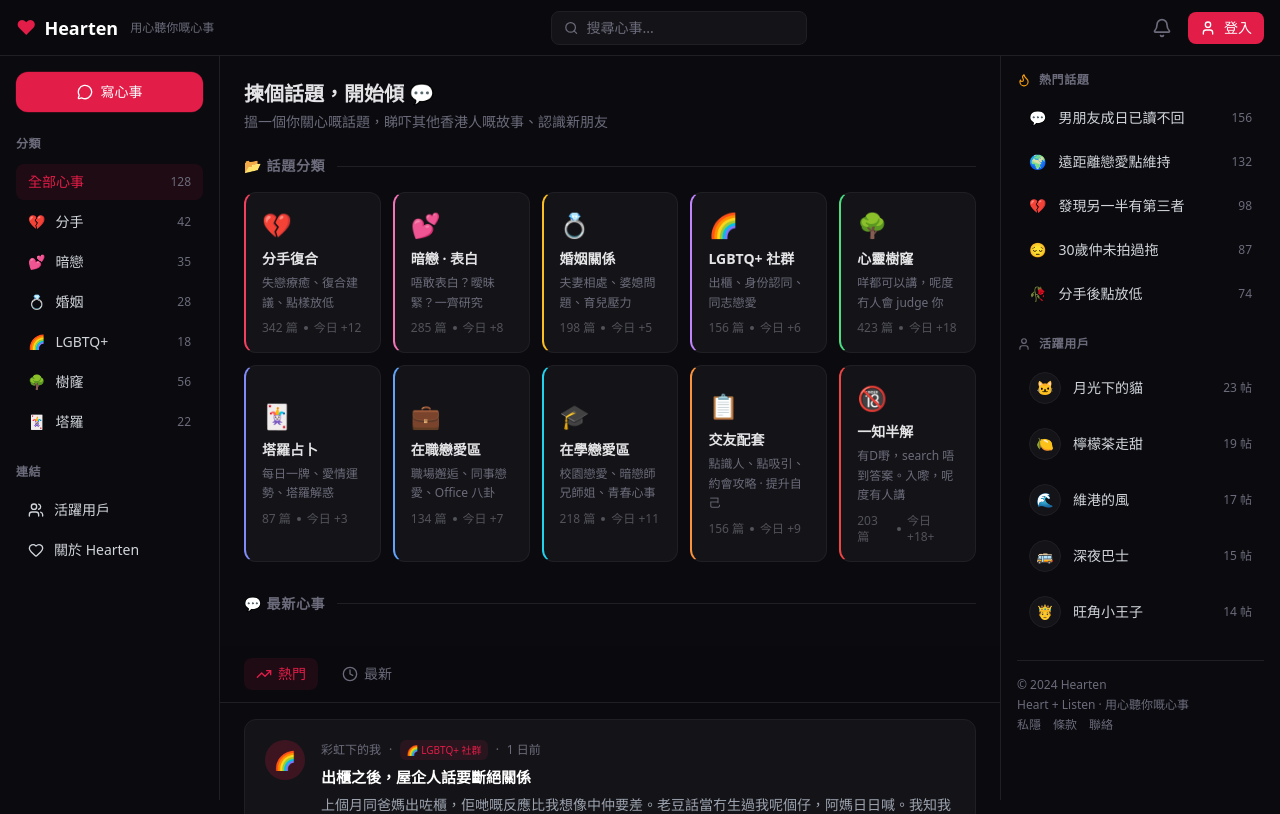
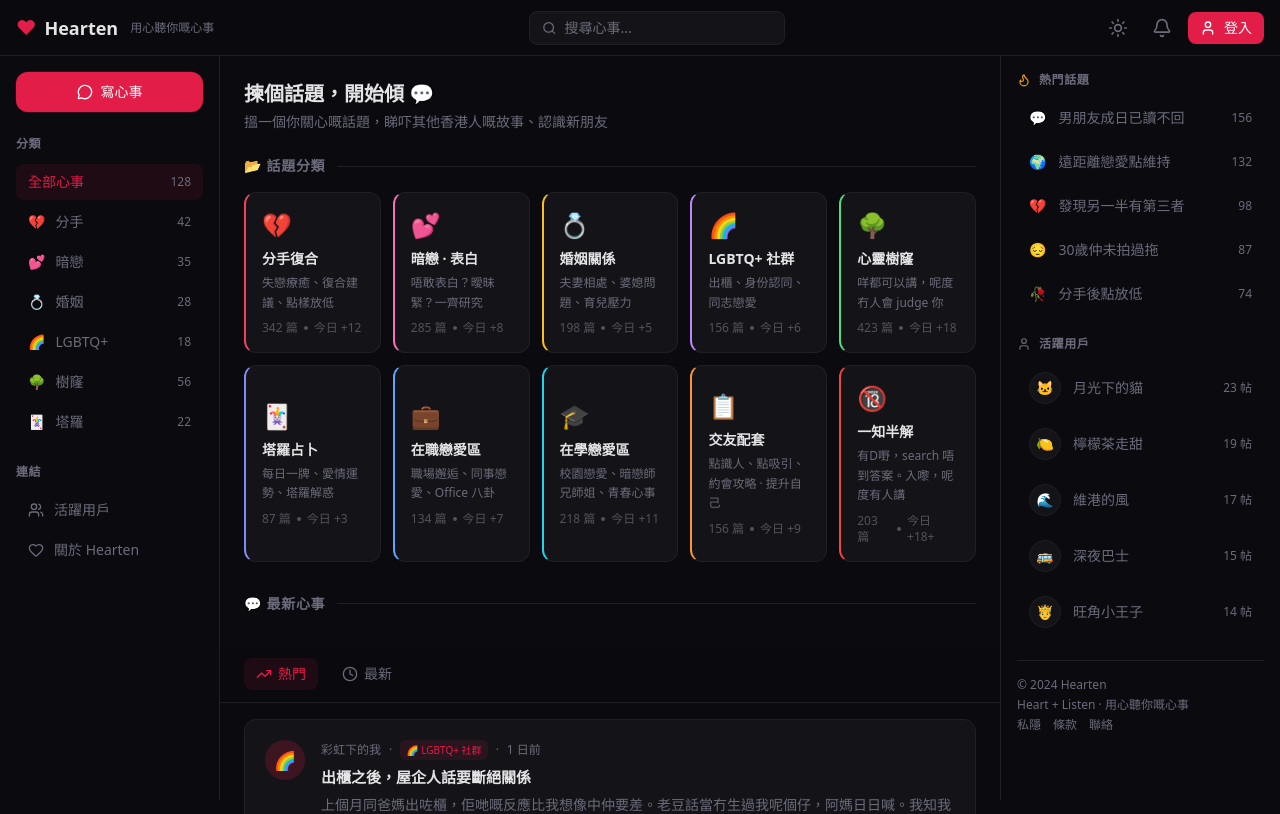
Before and after one commit to modelfactory17-star/hearten, a Next.js app: page / in a window 1280 px wide. Shown: the top 814 px of the page. Built offline with nearby package versions, Linux system fonts and the light colour scheme.

Commit message:
feat: day/night mode toggle + theme-aware color system

```diff
--- a/src/app/globals.css
+++ b/src/app/globals.css
@@ -5,6 +5,34 @@
 :root {
   --background: #0a0a0f;
   --foreground: #e4e4e7;
+  /* Dark mode (default) */
+  --hearten-bg: 10 10 15;
+  --hearten-card: 20 20 24;
+  --hearten-card-hover: 26 26 34;
+  --hearten-border: 31 31 36;
+  --hearten-border-hover: 58 58 72;
+  --hearten-text: 228 228 231;
+  --hearten-muted: 107 107 123;
+  --hearten-dim: 82 82 91;
+  --hearten-rose: 225 29 72;
+  --hearten-rose-light: 251 113 133;
+  --hearten-amber: 245 158 11;
+}
+
+html.light {
+  --background: #f8f8fa;
+  --foreground: #18181b;
+  --hearten-bg: 248 248 250;
+  --hearten-card: 255 255 255;
+  --hearten-card-hover: 244 244 245;
+  --hearten-border: 228 228 231;
+  --hearten-border-hover: 212 212 216;
+  --hearten-text: 24 24 27;
+  --hearten-muted: 82 82 91;
+  --hearten-dim: 161 161 170;
+  --hearten-rose: 225 29 72;
+  --hearten-rose-light: 190 18 60;
+  --hearten-amber: 180 83 9;
 }
 
 body {
@@ -13,7 +41,7 @@ body {
   font-family: system-ui, -apple-system, BlinkMacSystemFont, 'Segoe UI', sans-serif;
 }
 
-/* Scrollbar styling */
+/* Scrollbar — dark */
 ::-webkit-scrollbar {
   width: 6px;
 }
@@ -26,6 +54,14 @@ body {
 }
 ::-webkit-scrollbar-thumb:hover {
   background: #3a3a48;
+}
+
+/* Scrollbar — light */
+html.light ::-webkit-scrollbar-thumb {
+  background: #d4d4d8;
+}
+html.light ::-webkit-scrollbar-thumb:hover {
+  background: #a1a1aa;
 }
 
 /* Animation */
--- a/src/app/layout.tsx
+++ b/src/app/layout.tsx
@@ -18,7 +18,23 @@ export default function RootLayout({
   children: React.ReactNode;
 }) {
   return (
-    <html lang="zh-HK">
+    <html lang="zh-HK" suppressHydrationWarning>
+      <head>
+        <script
+          dangerouslySetInnerHTML={{
+            __html: `
+              (function () {
+                try {
+                  var theme = localStorage.getItem('hearten-theme');
+                  if (theme === 'light') {
+                    document.documentElement.classList.add('light');
+                  }
+                } catch (e) {}
+              })();
+            `,
+          }}
+        />
+      </head>
       <body className="min-h-screen bg-hearten-bg text-foreground antialiased">
         {children}
       </body>
--- a/src/app/page.tsx
+++ b/src/app/page.tsx
@@ -67,7 +67,7 @@ export default function Home() {
                   className={`flex items-center gap-1.5 px-3 py-1.5 rounded-lg text-sm font-medium transition-colors ${
                     sort === 'trending'
                       ? 'bg-hearten-rose/10 text-hearten-rose'
-                      : 'text-hearten-muted hover:text-white'
+                      : 'text-hearten-muted hover:text-hearten-text'
                   }`}
                 >
                   <TrendingUp className="w-4 h-4" />
@@ -78,7 +78,7 @@ export default function Home() {
                   className={`flex items-center gap-1.5 px-3 py-1.5 rounded-lg text-sm font-medium transition-colors ${
                     sort === 'latest'
                       ? 'bg-hearten-rose/10 text-hearten-rose'
-                      : 'text-hearten-muted hover:text-white'
+                      : 'text-hearten-muted hover:text-hearten-text'
                   }`}
                 >
                   <Clock className="w-4 h-4" />
@@ -114,7 +114,7 @@ export default function Home() {
           </div>
 
           <div className="py-6 text-center">
-            <button className="px-6 py-2.5 rounded-xl border border-hearten-border text-sm text-hearten-muted hover:text-white hover:border-gray-500 transition-colors">
+            <button className="px-6 py-2.5 rounded-xl border border-hearten-border text-sm text-hearten-muted hover:text-hearten-text hover:border-gray-500 transition-colors">
               載入更多心事...
             </button>
           </div>
--- a/src/components/FeedCard.tsx
+++ b/src/components/FeedCard.tsx
@@ -58,12 +58,12 @@ export default function FeedCard({
           </div>
 
           {/* Title */}
-          <h3 className="text-[15px] font-semibold text-white mb-1.5 group-hover:text-hearten-rose transition-colors">
+          <h3 className="text-[15px] font-semibold text-hearten-text mb-1.5 group-hover:text-hearten-rose transition-colors">
             {title}
           </h3>
 
           {/* Preview */}
-          <p className="text-sm text-gray-400 line-clamp-2 leading-relaxed">
+          <p className="text-sm text-hearten-muted line-clamp-2 leading-relaxed">
             {preview}
           </p>
 
--- a/src/components/Header.tsx
+++ b/src/components/Header.tsx
@@ -1,8 +1,27 @@
 'use client';
 
-import { Search, Bell, User } from 'lucide-react';
+import { useState, useEffect } from 'react';
+import { Search, Bell, User, Sun, Moon } from 'lucide-react';
 
 export default function Header() {
+  const [theme, setTheme] = useState<'dark' | 'light'>('dark');
+
+  useEffect(() => {
+    const stored = localStorage.getItem('hearten-theme') as 'dark' | 'light' | null;
+    if (stored) setTheme(stored);
+  }, []);
+
+  const toggleTheme = () => {
+    const next = theme === 'dark' ? 'light' : 'dark';
+    setTheme(next);
+    localStorage.setItem('hearten-theme', next);
+    if (next === 'light') {
+      document.documentElement.classList.add('light');
+    } else {
+      document.documentElement.classList.remove('light');
+    }
+  };
+
   return (
     <header className="sticky top-0 z-50 h-14 border-b border-hearten-border bg-hearten-bg/90 backdrop-blur">
       <div className="h-full max-w-[1400px] mx-auto px-4 flex items-center justify-between">
@@ -10,7 +29,7 @@ export default function Header() {
         <div className="flex items-center gap-3">
           <a href="/" className="flex items-center gap-2 font-bold text-lg">
             <span className="text-hearten-rose text-xl">♥</span>
-            <span className="text-white">Hearten</span>
+            <span className="text-hearten-text">Hearten</span>
           </a>
           <span className="hidden sm:inline text-xs text-hearten-muted">
             用心聽你嘅心事
@@ -23,13 +42,22 @@ export default function Header() {
           <input
             type="text"
             placeholder="搜尋心事..."
-            className="bg-transparent text-sm text-white placeholder-hearten-muted outline-none w-full"
+            className="bg-transparent text-sm text-hearten-text placeholder-hearten-muted outline-none w-full"
           />
         </div>
 
         {/* Right */}
         <div className="flex items-center gap-2">
-          <button className="p-2 rounded-lg hover:bg-hearten-card text-hearten-muted hover:text-white transition-colors">
+          {/* Theme toggle */}
+          <button
+            onClick={toggleTheme}
+            className="p-2 rounded-lg hover:bg-hearten-card text-hearten-muted hover:text-hearten-text transition-colors"
+            title={theme === 'dark' ? '切換日間模式' : '切換夜間模式'}
+          >
+            {theme === 'dark' ? <Sun className="w-5 h-5" /> : <Moon className="w-5 h-5" />}
+          </button>
+
+          <button className="p-2 rounded-lg hover:bg-hearten-card text-hearten-muted hover:text-hearten-text transition-colors">
             <Bell className="w-5 h-5" />
           </button>
           <button className="flex items-center gap-2 px-3 py-1.5 rounded-lg bg-hearten-rose hover:bg-hearten-rose-light text-white text-sm font-medium transition-colors">
--- a/src/components/LeftSidebar.tsx
+++ b/src/components/LeftSidebar.tsx
@@ -40,7 +40,7 @@ export default function LeftSidebar() {
                   className={`w-full flex items-center gap-2.5 px-3 py-2 rounded-lg text-sm transition-colors ${
                     cat.active
                       ? 'bg-hearten-rose/10 text-hearten-rose font-medium'
-                      : 'text-gray-300 hover:bg-hearten-card hover:text-white'
+                      : 'text-hearten-muted hover:bg-hearten-card hover:text-hearten-text'
                   }`}
                 >
                   <span>{cat.label.split(' ')[0]}</span>
@@ -57,11 +57,11 @@ export default function LeftSidebar() {
             連結
           </h3>
           <nav className="space-y-1">
-            <button className="w-full flex items-center gap-2.5 px-3 py-2 rounded-lg text-sm text-gray-300 hover:bg-hearten-card hover:text-white transition-colors">
+            <button className="w-full flex items-center gap-2.5 px-3 py-2 rounded-lg text-sm text-hearten-muted hover:bg-hearten-card hover:text-hearten-text transition-colors">
               <Users className="w-4 h-4" />
               活躍用戶
             </button>
-            <button className="w-full flex items-center gap-2.5 px-3 py-2 rounded-lg text-sm text-gray-300 hover:bg-hearten-card hover:text-white transition-colors">
+            <button className="w-full flex items-center gap-2.5 px-3 py-2 rounded-lg text-sm text-hearten-muted hover:bg-hearten-card hover:text-hearten-text transition-colors">
               <Heart className="w-4 h-4" />
               關於 Hearten
             </button>
--- a/src/components/RightSidebar.tsx
+++ b/src/components/RightSidebar.tsx
@@ -35,7 +35,7 @@ export default function RightSidebar() {
                 className="w-full flex items-center gap-3 px-3 py-2 rounded-lg hover:bg-hearten-card text-left transition-colors group"
               >
                 <span className="text-sm">{topic.emoji}</span>
-                <span className="flex-1 text-sm text-gray-300 group-hover:text-white truncate">
+                <span className="flex-1 text-sm text-hearten-muted group-hover:text-hearten-text truncate">
                   {topic.title}
                 </span>
                 <span className="text-xs text-hearten-muted shrink-0">
@@ -61,7 +61,7 @@ export default function RightSidebar() {
                 <div className="w-8 h-8 rounded-full bg-hearten-card border border-hearten-border flex items-center justify-center text-sm shrink-0">
                   {user.emoji}
                 </div>
-                <span className="flex-1 text-sm text-gray-300 truncate">
+                <span className="flex-1 text-sm text-hearten-muted truncate">
                   {user.name}
                 </span>
                 <span className="text-xs text-hearten-muted shrink-0">
@@ -78,9 +78,9 @@ export default function RightSidebar() {
             <p>© 2024 Hearten</p>
             <p>Heart + Listen · 用心聽你嘅心事</p>
             <div className="flex gap-3 mt-2">
-              <a href="#" className="hover:text-white transition-colors">私隱</a>
-              <a href="#" className="hover:text-white transition-colors">條款</a>
-              <a href="#" className="hover:text-white transition-colors">聯絡</a>
+              <a href="#" className="hover:text-hearten-text transition-colors">私隱</a>
+              <a href="#" className="hover:text-hearten-text transition-colors">條款</a>
+              <a href="#" className="hover:text-hearten-text transition-colors">聯絡</a>
             </div>
           </div>
         </div>
--- a/tailwind.config.ts
+++ b/tailwind.config.ts
@@ -12,17 +12,17 @@ const config: Config = {
         background: "var(--background)",
         foreground: "var(--foreground)",
         hearten: {
-          bg: "#0a0a0f",
-          card: "#141418",
-          "card-hover": "#1a1a22",
-          border: "#1f1f24",
-          "border-hover": "#3a3a48",
-          text: "#e4e4e7",
-          muted: "#6b6b7b",
-          dim: "#52525b",
-          rose: "#e11d48",
-          "rose-light": "#fb7185",
-          amber: "#f59e0b",
+          bg: "rgb(var(--hearten-bg) / <alpha-value>)",
+          card: "rgb(var(--hearten-card) / <alpha-value>)",
+          "card-hover": "rgb(var(--hearten-card-hover) / <alpha-value>)",
+          border: "rgb(var(--hearten-border) / <alpha-value>)",
+          "border-hover": "rgb(var(--hearten-border-hover) / <alpha-value>)",
+          text: "rgb(var(--hearten-text) / <alpha-value>)",
+          muted: "rgb(var(--hearten-muted) / <alpha-value>)",
+          dim: "rgb(var(--hearten-dim) / <alpha-value>)",
+          rose: "rgb(var(--hearten-rose) / <alpha-value>)",
+          "rose-light": "rgb(var(--hearten-rose-light) / <alpha-value>)",
+          amber: "rgb(var(--hearten-amber) / <alpha-value>)",
         },
       },
     },
```
Also changed, not shown: src/app/post/[id]/page.tsx (+12 -12 lines), src/app/user/[id]/page.tsx (+6 -6 lines), src/app/write/page.tsx (+8 -8 lines).
